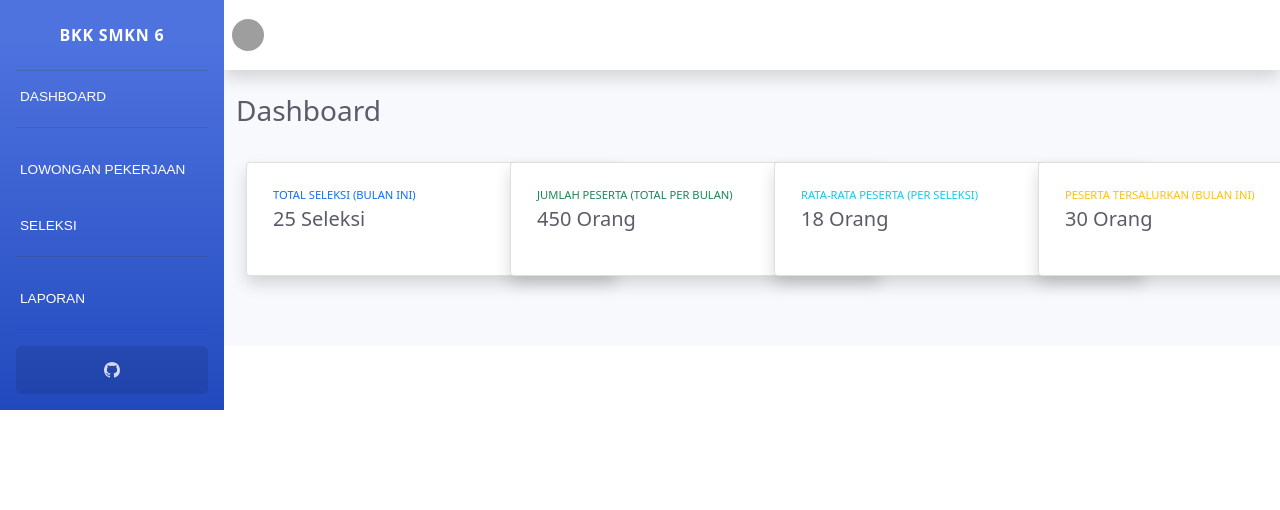
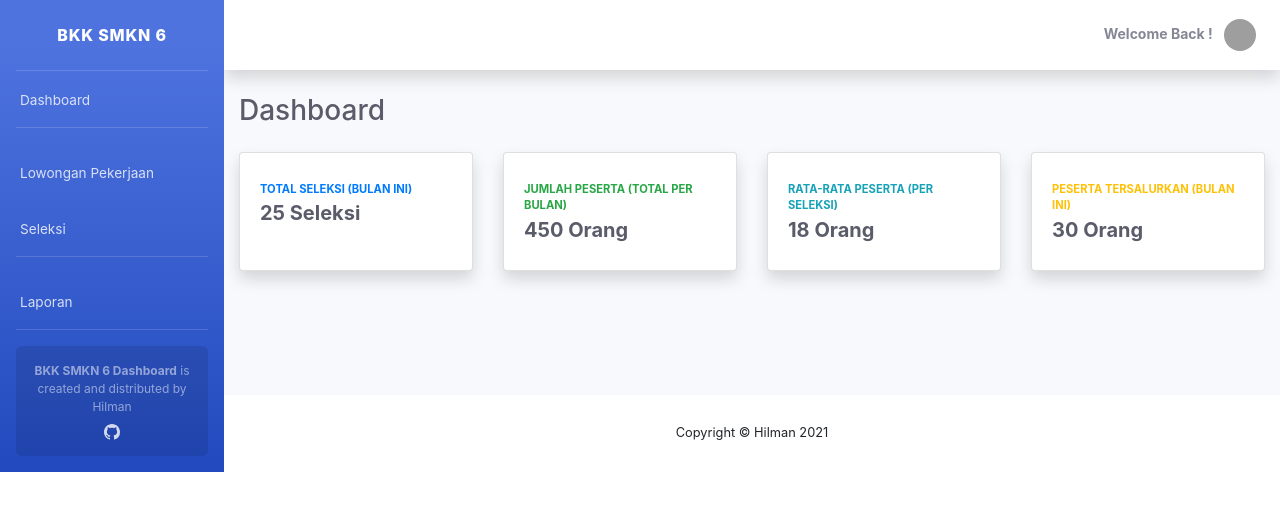
Before and after one commit to Just-Hilman/dashboard-bkk, a React (Create React App) app in the folder frontend/: page /dashboard in a window 1280 px wide. Shown: the top 510 px of the page. Built offline with nearby package versions, Linux system fonts and the light colour scheme; no server answers; grey boxes are pictures that could not be loaded.

Commit message:
updated dashboard

```diff
--- a/frontend/package.json
+++ b/frontend/package.json
@@ -8,7 +8,7 @@
     "@testing-library/react": "^11.2.7",
     "@testing-library/user-event": "^12.8.3",
     "axios": "^0.24.0",
-    "bootstrap": "^5.1.3",
+    "bootstrap": "^4.6.1",
     "bulma": "^0.9.3",
     "jwt-decode": "^3.1.2",
     "react": "^17.0.2",
--- a/frontend/src/App.js
+++ b/frontend/src/App.js
@@ -1,5 +1,5 @@
 import { BrowserRouter as Router, Route, Switch } from "react-router-dom";
-import "./style/style.css";
+// import "./style/style.css";
 import "./style/style_dashboard.css";
 import MainPage from "./view/MainPage";
 import LokerList from "./component/LokerList";
--- a/frontend/src/component/DashboardUser.js
+++ b/frontend/src/component/DashboardUser.js
@@ -119,7 +119,7 @@ const DashboardUser = () => {
                                 <li class="nav-item dropdown no-arrow">
                                     <a class="nav-link dropdown-toggle" href="#" id="userDropdown" role="button"
                                         data-toggle="dropdown" aria-haspopup="true" aria-expanded="false">
-                                        <span class="mr-2 d-none d-lg-inline text-gray-600 small"> <strong> Welcome Back ! </strong> Hilman</span>
+                                        <span class="mr-2 d-none d-lg-inline text-gray-600 small"> <strong> Welcome Back ! </strong> { name }</span>
                                         <img class="img-profile rounded-circle" src="img/undraw_profile.svg"></img>
                                     </a>
 
```
Also changed, not shown: 1 other file (tests, documents, lock files or other folders).
